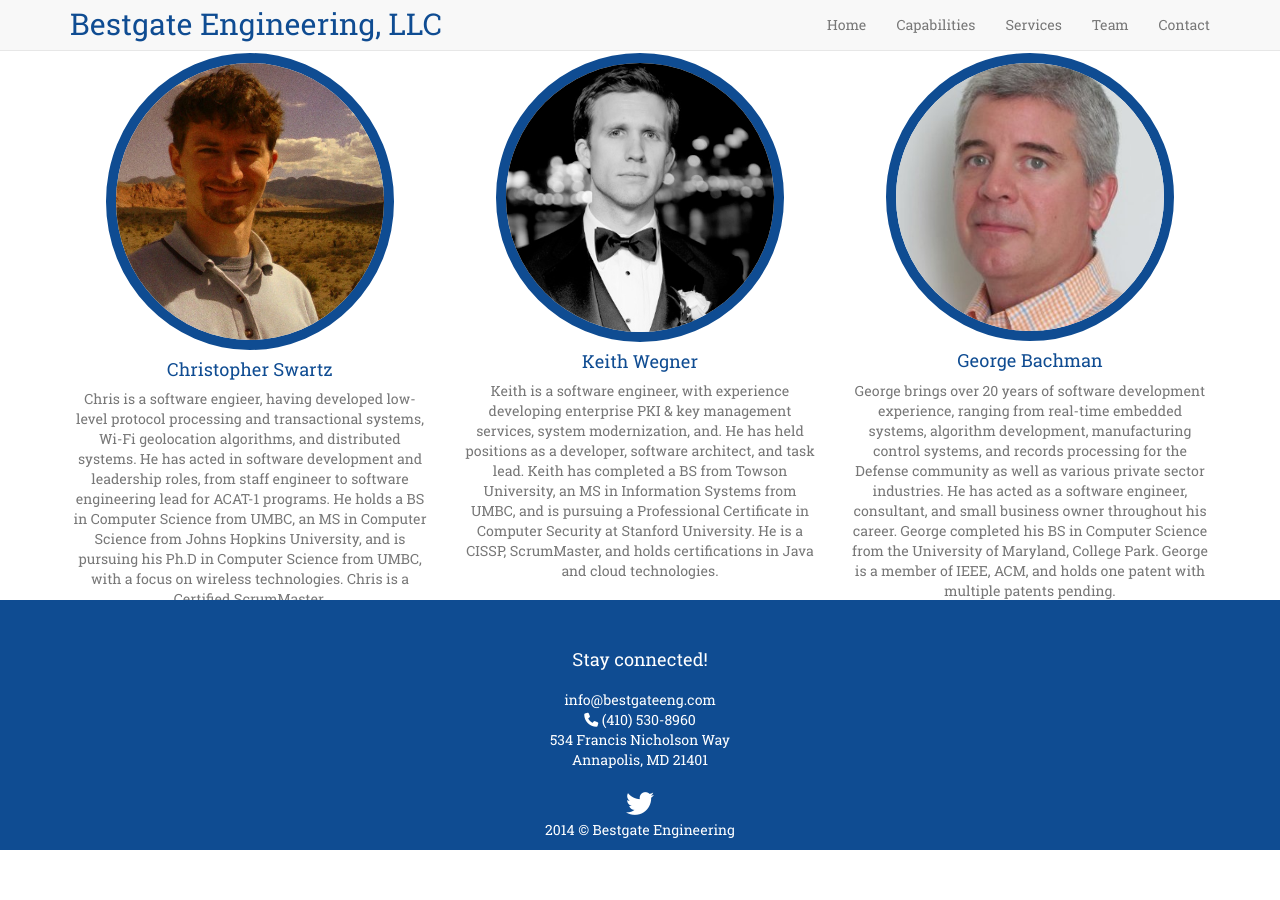
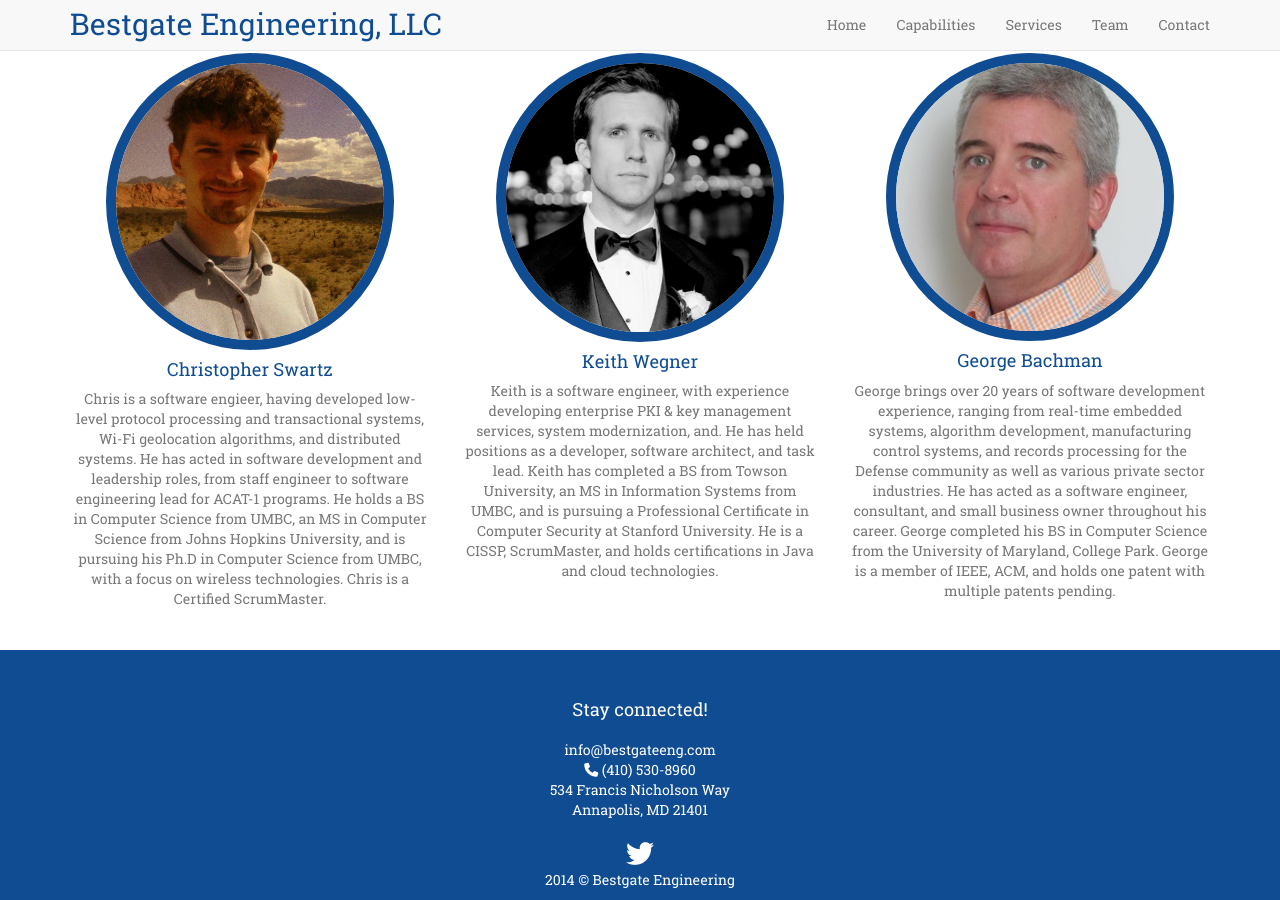
Before and after one commit to bestgate/bestgate.github.io, a Jekyll site: the page built from team/index.html, in a window 1280 px wide and 900 px high, scrolled down 607 px. Built offline with Jekyll 4.4.1, drawn with Linux system fonts in a browser that asks for light colours; nearby versions of some CDN libraries; library files that are not in the unit come from our copies; Markdown is read by kramdown in place of the engine named in the settings; comment, search, counter and statistics services are not loaded; before the commit the page ends 1457 px from its top, so only the background shows below that.

Commit message:
Fixed footer overlap

```diff
--- a/team/index.html
+++ b/team/index.html
@@ -48,7 +48,7 @@ title: Your New Jekyll Site
                     <img src="/images/swartz.jpg" alt="..." width="80%" class="img-circle img-border">
                 </div><!--Animation End-->
             </div>
-          <div style="height: 200px;">
+          <div style="height: 250px;">
               <div class="s-a" data-effect="frombottom" data-delay="100"><!--Animation-->
                   <h4 class="color">Christopher Swartz</h3>
                   <p>Chris is a software engieer, having developed low-level protocol processing and transactional systems, Wi-Fi geolocation algorithms, and distributed systems. He has acted in software development and leadership roles, from staff engineer to software engineering lead for ACAT-1 programs. He holds a BS in Computer Science from UMBC, an MS in Computer Science from Johns Hopkins University, and is pursuing his Ph.D in Computer Science from UMBC, with a focus on wireless technologies. Chris is a Certified ScrumMaster.</p>
@@ -66,7 +66,7 @@ title: Your New Jekyll Site
                   <img src="/images/wegner.JPG" alt="..." width="80%" class="img-circle img-border">
               </div><!--Animation End-->
           </div>
-          <div style="height: 200px;">
+          <div style="height: 250px;">
               <div class="s-a" data-effect="frombottom" data-delay="300"><!--Animation-->
                   <h4 class="color">Keith Wegner</h3>
                   <p>Keith is a software engineer, with experience developing enterprise PKI &amp; key management services, system modernization, and. He has held positions as a developer, software architect, and task lead. Keith has completed a BS from Towson University, an MS in Information Systems from UMBC, and is pursuing a Professional Certificate in Computer Security at Stanford University. He is a CISSP, ScrumMaster, and holds certifications in Java and cloud technologies.</p>
@@ -83,7 +83,7 @@ title: Your New Jekyll Site
                   <img src="/images/bachman.jpg" alt="..." width="80%" class="img-circle img-border">
               </div><!--s-a-->
           </div>
-          <div style="height: 200px;">
+          <div style="height: 250px;">
               <div class="s-a" data-effect="frombottom" data-delay="500"><!--Animation-->
                   <h4 class="color">George Bachman</h3>
                   <p>George brings over 20 years of software development experience, ranging from real-time embedded systems, algorithm development, manufacturing control systems, and records processing for the Defense community as well as various private sector industries. He has acted as a software engineer, consultant, and small business owner throughout his career. George completed his BS in Computer Science from the University of Maryland, College Park. George is a member of IEEE, ACM, and holds one patent with multiple patents pending.</p>
```
